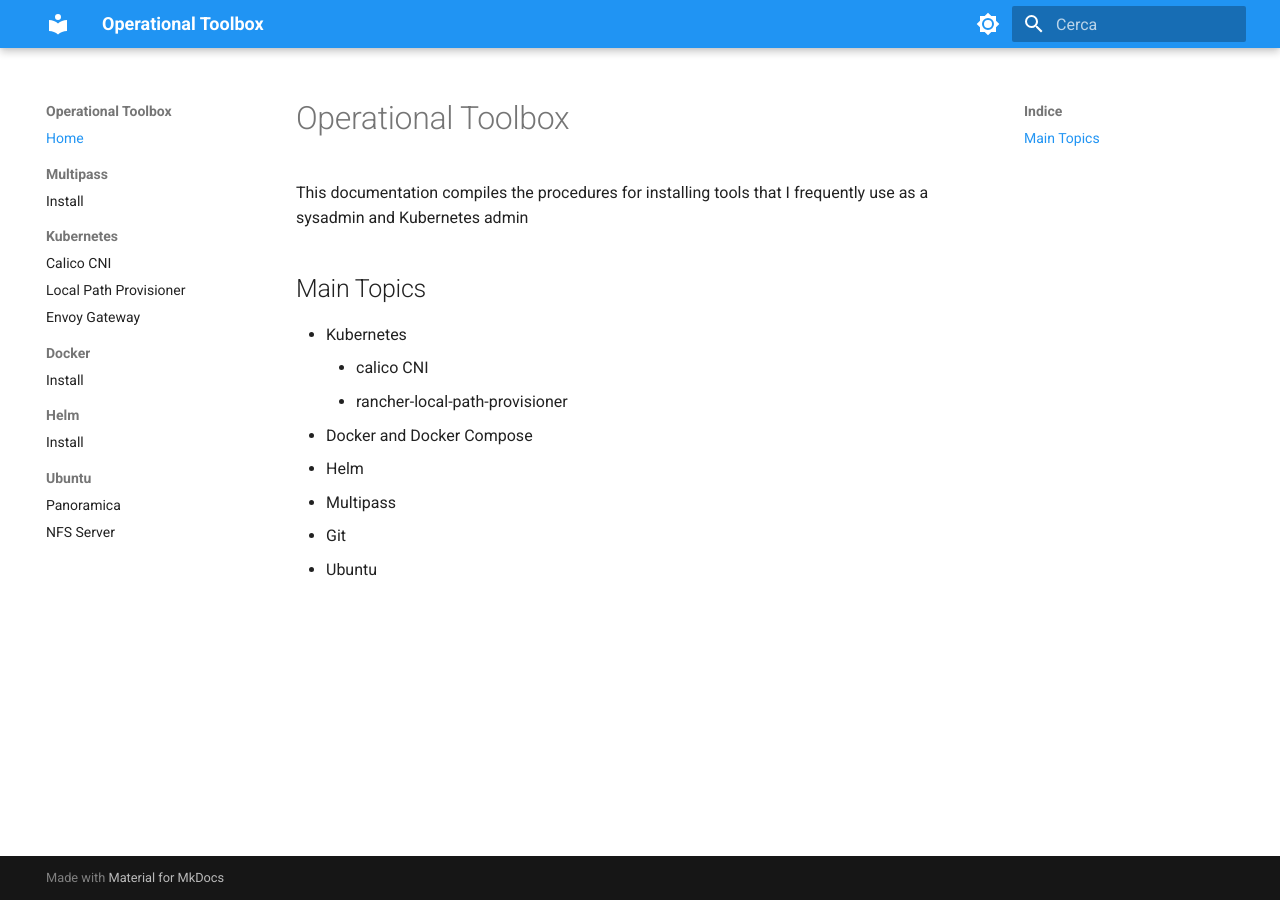
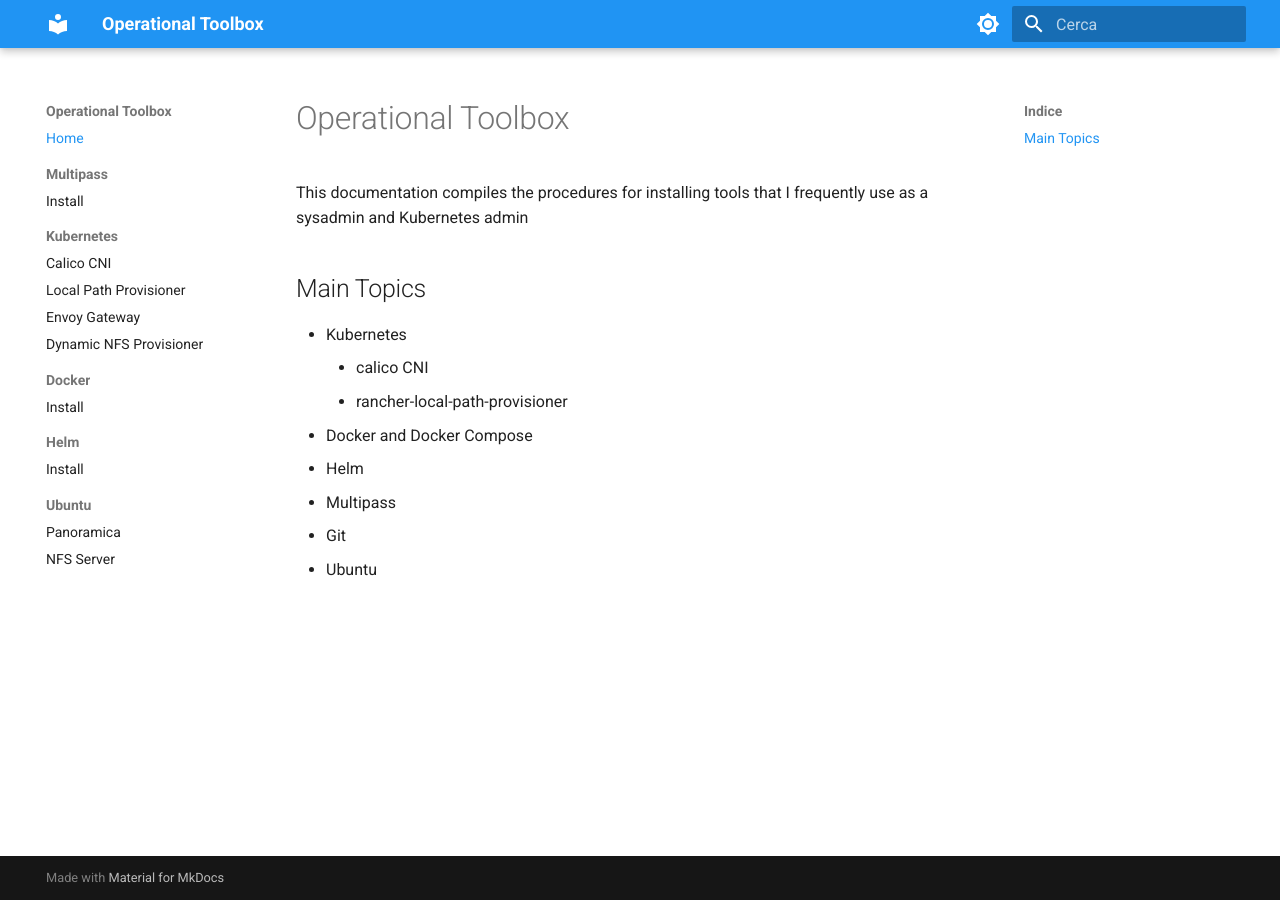
Before and after one commit to miscape/ops-toolbox, an MkDocs documentation site: the page built from docs/index.md, in a window 1280 px wide. Built offline with MkDocs 1.6.1 and Material for MkDocs 9.7.7, drawn with Linux system fonts in a browser that asks for light colours.

Commit message:
update mkdocs.yml

```diff
--- a/mkdocs.yml
+++ b/mkdocs.yml
@@ -49,6 +49,7 @@ nav:
     - Calico CNI: kubernetes/calico.md
     - Local Path Provisioner: kubernetes/local-path-provisioner.md
     - Envoy Gateway: kubernetes/envoy-gateway.md
+    - Dynamic NFS Provisioner: kubernetes/dynamic-nfs-provisioner.md
 
   - Docker:
       - Install: docker/install.md
```
